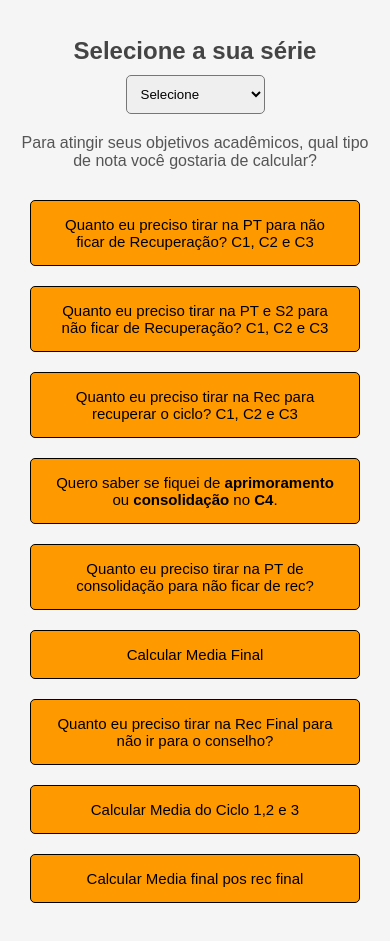
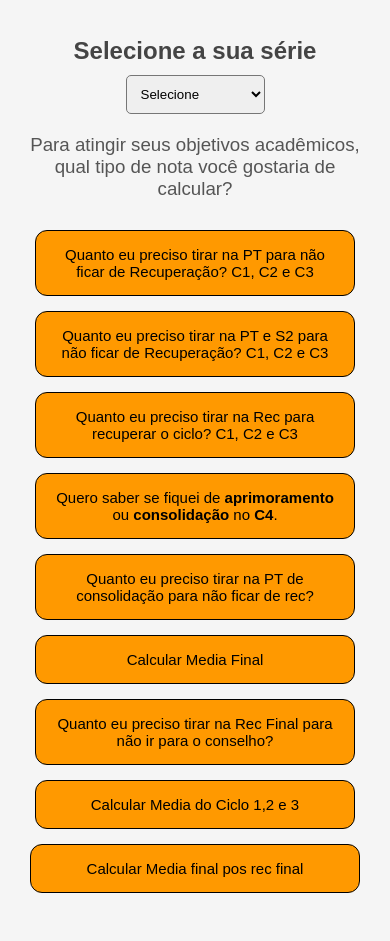
Before and after one commit to mistermaques/calculadora-crb, a plain HTML site: page teste.html in a window 390 px wide. Shown: the part 127-1068 px from the top of the page. Drawn offline with Linux system fonts and the light colour scheme.

Commit message:
agoravaivisualnovo

```diff
--- a/style.css
+++ b/style.css
@@ -71,7 +71,7 @@ h3 {
   background-color: #ff9900;
   color: #000;
   border: 0.5px solid #000;
-  padding: 15px 20px;
+  padding: 15px 10px;
   border-radius: 5px;
   font-size: 15px;
   text-align: left;
@@ -88,19 +88,41 @@ h3 {
   font-weight: bold;
 }
 
+/* Centraliza o último card da grid */
+.grid-cards .card:last-child {
+  grid-column: span 2;
+  justify-self: center;
+  text-align: center;
+  max-width: 400px;
+}
+
 /* Responsivo */
 @media (max-width: 700px) {
   .grid-cards {
-    grid-template-columns: 1fr;
+    display: flex;
+    flex-direction: column;
+    align-items: center;
+    gap: 15px;
     padding: 0 10px;
   }
 
   .card {
+    width: 100%;
+    max-width: 320px;
+    background-color: #ff9900;
+    color: #000;
+    border: 0.5px solid #000;
+    padding: 15px 20px;
+    border-radius: 12px;
+    font-size: 15px;
     text-align: center;
+    cursor: pointer;
+    transition: background-color 0.2s, transform 0.2s;
   }
 
-  h3 {
-    font-size: 16px;
+  .card:hover {
+    background-color: #e68500;
+    transform: scale(1.01);
   }
 }
 
@@ -142,6 +164,7 @@ h1 {
   color: #ff6600;
   margin-top: 10px;
 }
+
 .aviso-teste {
   position: fixed;
   top: 0;
@@ -156,4 +179,8 @@ h1 {
   z-index: 9999;
   box-shadow: 0 1px 5px rgba(0, 0, 0, 0.1);
 }
+
+
+
+
 /* Caixa da Calculadora */
```
